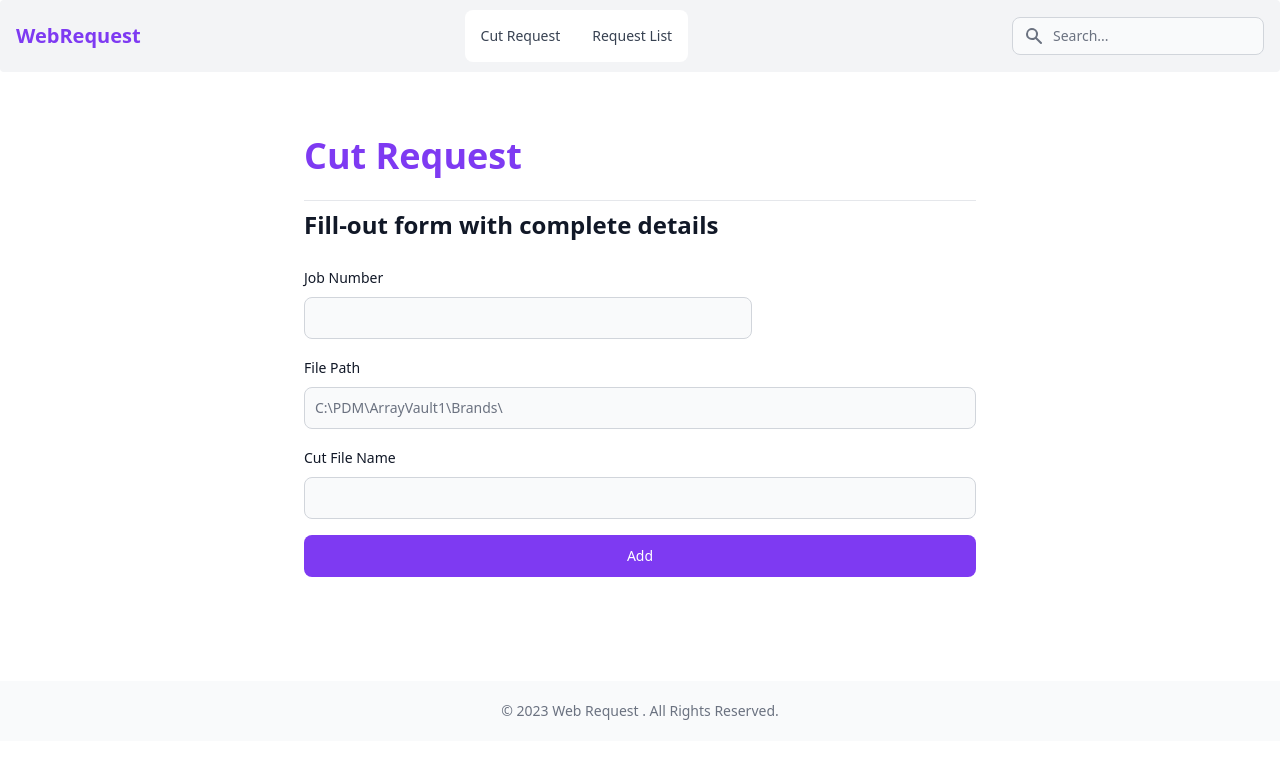
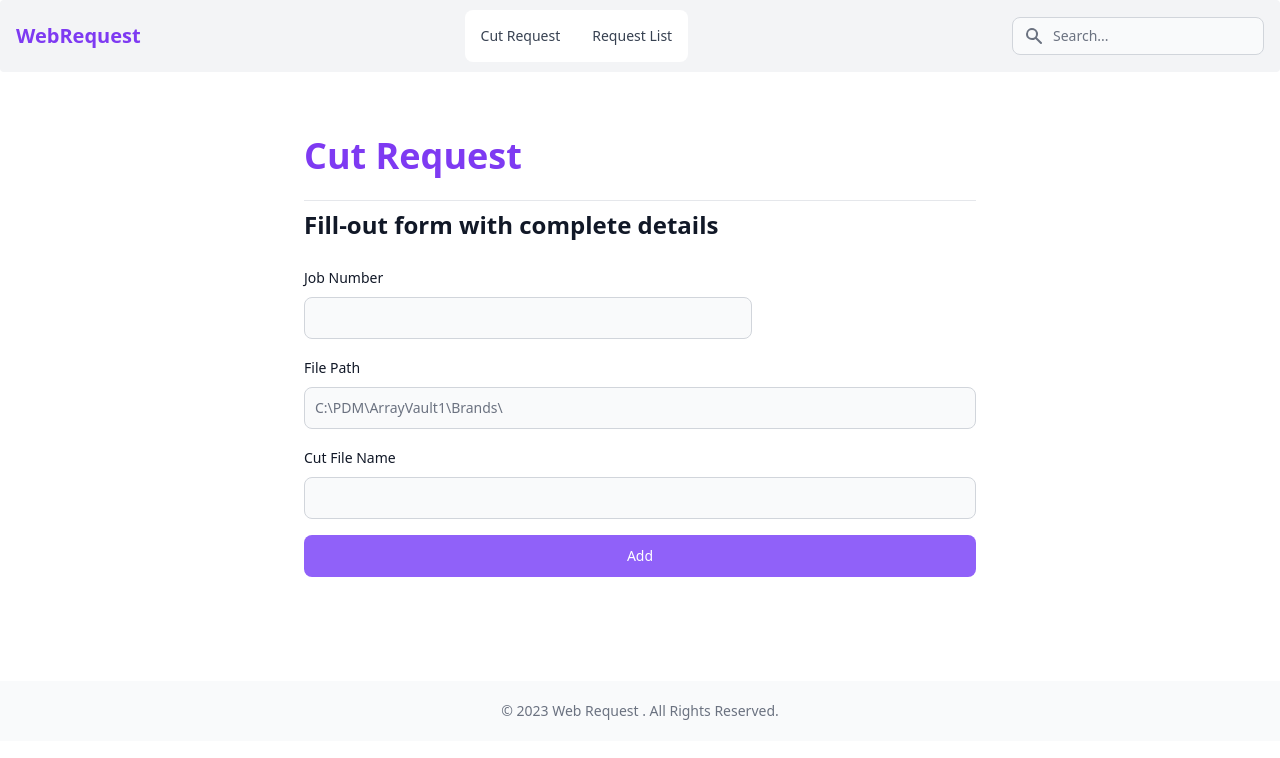
Before and after one commit to ralphievolt/web-request, a Next.js app: page / in a window 1280 px wide. Shown: the top 758 px of the page. Built offline with nearby package versions, Linux system fonts and the light colour scheme.

Commit message:
button color

```diff
--- a/app/page.js
+++ b/app/page.js
@@ -83,7 +83,7 @@ export default function Home() {
 
                 <Button
                   type="submit"
-                  className="bg-purple-600 hover:bg-purple-500"
+                  className="bg-purple-500 hover:bg-purple-600"
                 >
                   Add
                 </Button>
```
